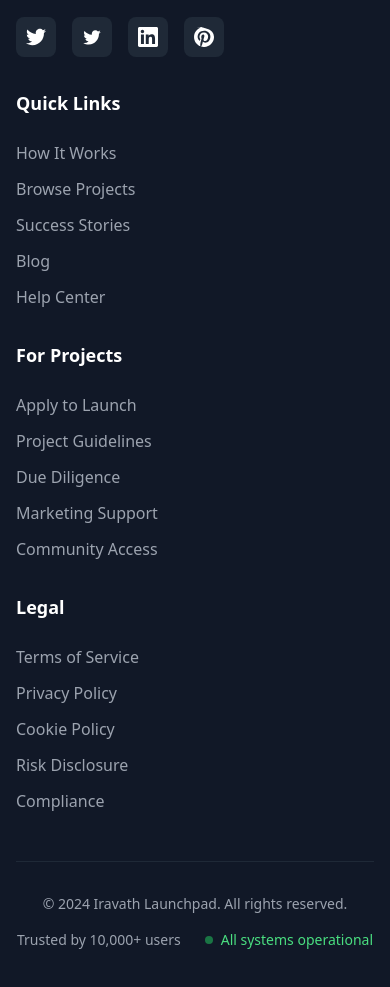
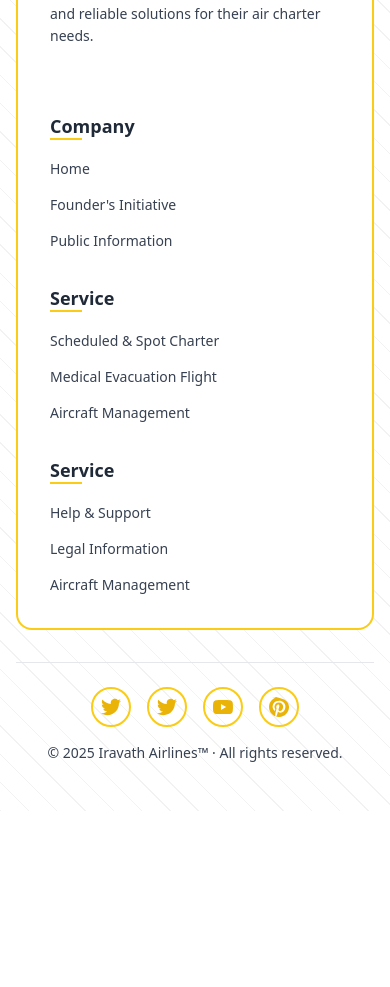
Before and after one commit to Xiorent-Technologies/iravath, a Next.js app: page / in a window 390 px wide. Shown: the part 6780-7767 px from the top of the page. After the commit the page ends 7591 px from the top, so only its background shows below. Built offline with nearby package versions, Linux system fonts and the light colour scheme.

Commit message:
footer and publci hero section

```diff
--- a/src/components/layout/Footer.tsx
+++ b/src/components/layout/Footer.tsx
@@ -1,92 +1,145 @@
+import React from 'react';
+import Link from 'next/link';
+import { images } from '@/utils/images';
+
 export default function Footer() {
   return (
-    <footer className="bg-gray-900 text-white">
-      <div className="max-w-7xl mx-auto px-4 sm:px-6 lg:px-8 py-16">
+    <footer className="bg-white relative">
+      {/* Background Pattern */}
+      <div className="absolute inset-0 opacity-5">
+        <div className="w-full h-full" style={{
+          backgroundImage: `repeating-linear-gradient(45deg, #000 0px, #000 1px, transparent 1px, transparent 20px)`,
+        }}></div>
+      </div>
+
+      <div className="max-w-7xl mx-auto px-4 py-12 relative z-10">
+        {/* Main Footer Content */}
+        <div className="bg-white rounded-2xl border-2 border-yellow-400 p-8 md:p-12">
           <div className="grid grid-cols-1 md:grid-cols-2 lg:grid-cols-4 gap-8">
-          {/* Brand Section */}
+            {/* Left Section - Logo and About */}
             <div className="lg:col-span-1">
+              {/* Logo */}
               <div className="flex items-center mb-6">
-              <div className="w-10 h-10 bg-gradient-to-r from-purple-500 to-pink-500 rounded-lg flex items-center justify-center mr-3">
-                <span className="text-white font-bold text-xl">I</span>
+                <img
+                  src={images.logo}
+                  alt="Iravath Airlines Logo"
+                  className="w-16 h-16 mr-3"
+                />
               </div>
-              <span className="text-2xl font-bold">Iravath</span>
+
+              {/* About Text */}
+              <p className="text-gray-700 text-sm leading-relaxed mb-8">
+                Iravath Airlines is totally committed to supporting our clients by providing safe and reliable solutions for their air charter needs.
+              </p>
             </div>
-            <p className="text-gray-400 mb-6 leading-relaxed">
-              The premier launchpad for discovering and investing in the next generation of blockchain innovations.
-            </p>
-            <div className="flex space-x-4">
-              <a href="#" className="w-10 h-10 bg-gray-800 rounded-lg flex items-center justify-center hover:bg-purple-600 transition-colors">
-                <svg className="w-5 h-5" fill="currentColor" viewBox="0 0 24 24">
-                  <path d="M24 4.557c-.883.392-1.832.656-2.828.775 1.017-.609 1.798-1.574 2.165-2.724-.951.564-2.005.974-3.127 1.195-.897-.957-2.178-1.555-3.594-1.555-3.179 0-5.515 2.966-4.797 6.045-4.091-.205-7.719-2.165-10.148-5.144-1.29 2.213-.669 5.108 1.523 6.574-.806-.026-1.566-.247-2.229-.616-.054 2.281 1.581 4.415 3.949 4.89-.693.188-1.452.232-2.224.084.626 1.956 2.444 3.379 4.6 3.419-2.07 1.623-4.678 2.348-7.29 2.04 2.179 1.397 4.768 2.212 7.548 2.212 9.142 0 14.307-7.721 13.995-14.646.962-.695 1.797-1.562 2.457-2.549z"/>
+
+            {/* Company Column */}
+            <div>
+              <h3 className="text-lg font-bold text-gray-800 mb-4 relative">
+                Company
+                <div className="absolute bottom-0 left-0 w-8 h-0.5 bg-yellow-400"></div>
+              </h3>
+              <ul className="space-y-3">
+                <li>
+                  <Link href="/" className="text-gray-700 hover:text-gray-900 transition-colors text-sm">
+                    Home
+                  </Link>
+                </li>
+                <li>
+                  <Link href="/founders-initiative" className="text-gray-700 hover:text-gray-900 transition-colors text-sm">
+                    Founder&apos;s Initiative
+                  </Link>
+                </li>
+                <li>
+                  <Link href="/public-information" className="text-gray-700 hover:text-gray-900 transition-colors text-sm">
+                    Public Information
+                  </Link>
+                </li>
+              </ul>
+            </div>
+
+            {/* First Service Column */}
+            <div>
+              <h3 className="text-lg font-bold text-gray-800 mb-4 relative">
+                Service
+                <div className="absolute bottom-0 left-0 w-8 h-0.5 bg-yellow-400"></div>
+              </h3>
+              <ul className="space-y-3">
+                <li>
+                  <a href="#" className="text-gray-700 hover:text-gray-900 transition-colors text-sm">
+                    Scheduled & Spot Charter
+                  </a>
+                </li>
+                <li>
+                  <a href="#" className="text-gray-700 hover:text-gray-900 transition-colors text-sm">
+                    Medical Evacuation Flight
+                  </a>
+                </li>
+                <li>
+                  <a href="#" className="text-gray-700 hover:text-gray-900 transition-colors text-sm">
+                    Aircraft Management
+                  </a>
+                </li>
+              </ul>
+            </div>
+
+            {/* Second Service Column */}
+            <div>
+              <h3 className="text-lg font-bold text-gray-800 mb-4 relative">
+                Service
+                <div className="absolute bottom-0 left-0 w-8 h-0.5 bg-yellow-400"></div>
+              </h3>
+              <ul className="space-y-3">
+                <li>
+                  <a href="#" className="text-gray-700 hover:text-gray-900 transition-colors text-sm">
+                    Help & Support
+                  </a>
+                </li>
+                <li>
+                  <a href="#" className="text-gray-700 hover:text-gray-900 transition-colors text-sm">
+                    Legal Information
+                  </a>
+                </li>
+                <li>
+                  <a href="#" className="text-gray-700 hover:text-gray-900 transition-colors text-sm">
+                    Aircraft Management
+                  </a>
+                </li>
+              </ul>
+            </div>
+          </div>
+        </div>
+
+        {/* Bottom Section - Social Media and Copyright */}
+        <div className="mt-8 pt-6 border-t border-gray-200 flex flex-col md:flex-row justify-between items-center">
+          {/* Social Media Icons */}
+          <div className="flex space-x-4 mb-4 md:mb-0">
+                         <a href="#" className="w-10 h-10 border-2 border-yellow-400 rounded-full flex items-center justify-center hover:bg-yellow-400 transition-colors">
+               <svg className="w-5 h-5 text-yellow-500" fill="currentColor" viewBox="0 0 24 24">
+                 <path d="M24 4.557c-.883.392-1.832.656-2.828.775 1.017-.609 1.798-1.574 2.165-2.724-.951.564-2.005.974-3.127 1.195-.897-.957-2.178-1.555-3.594-1.555-3.179 0-5.515 2.966-4.797 6.045-4.091-.205-7.719-2.165-10.148-5.144-1.29 2.213-.669 5.108 1.523 6.574-.806-.026-1.566-.247-2.229-.616-.054 2.281 1.581 4.415 3.949 4.89-.693.188-1.452.232-2.224.084.626 1.956 2.444 3.379 4.6 3.419-2.07 1.623-4.678 2.348-7.29 2.04 2.179 1.397 4.768 2.212 7.548 2.212 9.142 0 14.307-7.721 13.995-14.646.962-.695 1.797-1.562 2.457-2.549z" />
                </svg>
              </a>
-              <a href="#" className="w-10 h-10 bg-gray-800 rounded-lg flex items-center justify-center hover:bg-purple-600 transition-colors">
-                <svg className="w-5 h-5" fill="currentColor" viewBox="0 0 24 24">
-                  <path d="M22.46 6c-.77.35-1.6.58-2.46.69.88-.53 1.56-1.37 1.88-2.38-.83.5-1.75.85-2.72 1.05C18.37 4.5 17.26 4 16 4c-2.35 0-4.27 1.92-4.27 4.29 0 .34.04.67.11.98C8.28 9.09 5.11 7.38 3 4.79c-.37.63-.58 1.37-.58 2.15 0 1.49.75 2.81 1.91 3.56-.71 0-1.37-.2-1.95-.5v.03c0 2.08 1.48 3.82 3.44 4.21a4.22 4.22 0 0 1-1.93.07 4.28 4.28 0 0 0 4 2.98 8.521 8.521 0 0 1-5.33 1.84c-.34 0-.68-.02-1.02-.06C3.44 20.29 5.7 21 8.12 21 16 21 20.33 14.46 20.33 8.79c0-.19 0-.37-.01-.56.84-.6 1.56-1.36 2.14-2.23z"/>
+             <a href="#" className="w-10 h-10 border-2 border-yellow-400 rounded-full flex items-center justify-center hover:bg-yellow-400 transition-colors">
+               <svg className="w-5 h-5 text-yellow-500" fill="currentColor" viewBox="0 0 24 24">
+                 <path d="M23.953 4.57a10 10 0 01-2.825.775 4.958 4.958 0 002.163-2.723c-.951.555-2.005.959-3.127 1.184a4.92 4.92 0 00-8.384 4.482C7.69 8.095 4.067 6.13 1.64 3.162a4.822 4.822 0 00-.666 2.475c0 1.71.87 3.213 2.188 4.096a4.904 4.904 0 01-2.228-.616v.06a4.923 4.923 0 003.946 4.827 4.996 4.996 0 01-2.212.085 4.936 4.936 0 004.604 3.417 9.867 9.867 0 01-6.102 2.105c-.39 0-.779-.023-1.17-.067a13.995 13.995 0 007.557 2.209c9.053 0 13.998-7.496 13.998-13.985 0-.21 0-.42-.015-.63A9.935 9.935 0 0024 4.59z" />
                </svg>
              </a>
-              <a href="#" className="w-10 h-10 bg-gray-800 rounded-lg flex items-center justify-center hover:bg-purple-600 transition-colors">
-                <svg className="w-5 h-5" fill="currentColor" viewBox="0 0 24 24">
-                  <path d="M20.447 20.452h-3.554v-5.569c0-1.328-.027-3.037-1.852-3.037-1.853 0-2.136 1.445-2.136 2.939v5.667H9.351V9h3.414v1.561h.046c.477-.9 1.637-1.85 3.37-1.85 3.601 0 4.267 2.37 4.267 5.455v6.286zM5.337 7.433c-1.144 0-2.063-.926-2.063-2.065 0-1.138.92-2.063 2.063-2.063 1.14 0 2.064.925 2.064 2.063 0 1.139-.925 2.065-2.064 2.065zm1.782 13.019H3.555V9h3.564v11.452zM22.225 0H1.771C.792 0 0 .774 0 1.729v20.542C0 23.227.792 24 1.771 24h20.451C23.2 24 24 23.227 24 22.271V1.729C24 .774 23.2 0 22.222 0h.003z"/>
+             <a href="#" className="w-10 h-10 border-2 border-yellow-400 rounded-full flex items-center justify-center hover:bg-yellow-400 transition-colors">
+               <svg className="w-5 h-5 text-yellow-500" fill="currentColor" viewBox="0 0 24 24">
+                 <path d="M23.498 6.186a3.016 3.016 0 0 0-2.122-2.136C19.505 3.545 12 3.545 12 3.545s-7.505 0-9.377.505A3.017 3.017 0 0 0 .502 6.186C0 8.07 0 12 0 12s0 3.93.502 5.814a3.016 3.016 0 0 0 2.122 2.136c1.871.505 9.376.505 9.376.505s7.505 0 9.377-.505a3.015 3.015 0 0 0 2.122-2.136C24 15.93 24 12 24 12s0-3.93-.502-5.814zM9.545 15.568V8.432L15.818 12l-6.273 3.568z" />
                </svg>
              </a>
-              <a href="#" className="w-10 h-10 bg-gray-800 rounded-lg flex items-center justify-center hover:bg-purple-600 transition-colors">
-                <svg className="w-5 h-5" fill="currentColor" viewBox="0 0 24 24">
-                  <path d="M12.017 0C5.396 0 .029 5.367.029 11.987c0 5.079 3.158 9.417 7.618 11.174-.105-.949-.199-2.403.041-3.439.219-.937 1.406-5.957 1.406-5.957s-.359-.72-.359-1.781c0-1.663.967-2.911 2.168-2.911 1.024 0 1.518.769 1.518 1.688 0 1.029-.653 2.567-.992 3.992-.285 1.193.6 2.165 1.775 2.165 2.128 0 3.768-2.245 3.768-5.487 0-2.861-2.063-4.869-5.008-4.869-3.41 0-5.409 2.562-5.409 5.199 0 1.033.394 2.143.889 2.741.099.12.112.225.085.345-.09.375-.293 1.199-.334 1.363-.053.225-.172.271-.402.165-1.495-.69-2.433-2.878-2.433-4.646 0-3.776 2.748-7.252 7.92-7.252 4.158 0 7.392 2.967 7.392 6.923 0 4.135-2.607 7.462-6.233 7.462-1.214 0-2.357-.629-2.746-1.378l-.748 2.853c-.271 1.043-1.002 2.35-1.492 3.146C9.57 23.812 10.763 24.009 12.017 24.009c6.624 0 11.99-5.367 11.99-11.988C24.007 5.367 18.641.001.012.001z"/>
+             <a href="#" className="w-10 h-10 border-2 border-yellow-400 rounded-full flex items-center justify-center hover:bg-yellow-400 transition-colors">
+               <svg className="w-5 h-5 text-yellow-500" fill="currentColor" viewBox="0 0 24 24">
+                 <path d="M12.017 0C5.396 0 .029 5.367.029 11.987c0 5.079 3.158 9.417 7.618 11.174-.105-.949-.199-2.403.041-3.439.219-.937 1.406-5.957 1.406-5.957s-.359-.72-.359-1.781c0-1.663.967-2.911 2.168-2.911 1.024 0 1.518.769 1.518 1.688 0 1.029-.653 2.567-.992 3.992-.285 1.193.6 2.165 1.775 2.165 2.128 0 3.768-2.245 3.768-5.487 0-2.861-2.063-4.869-5.008-4.869-3.41 0-5.409 2.562-5.409 5.199 0 1.033.394 2.143.889 2.741.099.12.112.225.085.345-.09.375-.293 1.199-.334 1.363-.053.225-.172.271-.402.165-1.495-.69-2.433-2.878-2.433-4.646 0-3.776 2.748-7.252 7.92-7.252 4.158 0 7.392 2.967 7.392 6.923 0 4.135-2.607 7.462-6.233 7.462-1.214 0-2.357-.629-2.746-1.378l-.748 2.853c-.271 1.043-1.002 2.35-1.492 3.146C9.57 23.812 10.763 24.009 12.017 24.009c6.624 0 11.99-5.367 11.99-11.988C24.007 5.367 18.641.001.012.001z" />
                </svg>
              </a>
           </div>
-          </div>
 
-          {/* Quick Links */}
-          <div>
-            <h3 className="text-lg font-semibold mb-6">Quick Links</h3>
-            <ul className="space-y-3">
-              <li><a href="#" className="text-gray-400 hover:text-white transition-colors">How It Works</a></li>
-              <li><a href="#" className="text-gray-400 hover:text-white transition-colors">Browse Projects</a></li>
-              <li><a href="#" className="text-gray-400 hover:text-white transition-colors">Success Stories</a></li>
-              <li><a href="#" className="text-gray-400 hover:text-white transition-colors">Blog</a></li>
-              <li><a href="#" className="text-gray-400 hover:text-white transition-colors">Help Center</a></li>
-            </ul>
-          </div>
-
-          {/* For Projects */}
-          <div>
-            <h3 className="text-lg font-semibold mb-6">For Projects</h3>
-            <ul className="space-y-3">
-              <li><a href="#" className="text-gray-400 hover:text-white transition-colors">Apply to Launch</a></li>
-              <li><a href="#" className="text-gray-400 hover:text-white transition-colors">Project Guidelines</a></li>
-              <li><a href="#" className="text-gray-400 hover:text-white transition-colors">Due Diligence</a></li>
-              <li><a href="#" className="text-gray-400 hover:text-white transition-colors">Marketing Support</a></li>
-              <li><a href="#" className="text-gray-400 hover:text-white transition-colors">Community Access</a></li>
-            </ul>
-          </div>
-
-          {/* Legal */}
-          <div>
-            <h3 className="text-lg font-semibold mb-6">Legal</h3>
-            <ul className="space-y-3">
-              <li><a href="#" className="text-gray-400 hover:text-white transition-colors">Terms of Service</a></li>
-              <li><a href="#" className="text-gray-400 hover:text-white transition-colors">Privacy Policy</a></li>
-              <li><a href="#" className="text-gray-400 hover:text-white transition-colors">Cookie Policy</a></li>
-              <li><a href="#" className="text-gray-400 hover:text-white transition-colors">Risk Disclosure</a></li>
-              <li><a href="#" className="text-gray-400 hover:text-white transition-colors">Compliance</a></li>
-            </ul>
-          </div>
-        </div>
-
-        {/* Bottom Section */}
-        <div className="border-t border-gray-800 mt-12 pt-8 flex flex-col md:flex-row justify-between items-center">
-          <p className="text-gray-400 text-sm">
-            © 2024 Iravath Launchpad. All rights reserved.
+          {/* Copyright */}
+          <p className="text-gray-700 text-sm">
+            © 2025 Iravath Airlines™ · All rights reserved.
           </p>
-          <div className="flex items-center space-x-6 mt-4 md:mt-0">
-            <span className="text-gray-400 text-sm">Trusted by 10,000+ users</span>
-            <div className="flex items-center space-x-2">
-              <div className="w-2 h-2 bg-green-500 rounded-full animate-pulse"></div>
-              <span className="text-green-400 text-sm">All systems operational</span>
-            </div>
-          </div>
         </div>
       </div>
     </footer>
--- a/src/components/sections/PublicInfoHeroSection.tsx
+++ b/src/components/sections/PublicInfoHeroSection.tsx
@@ -1,8 +1,8 @@
 export default function PublicInfoHeroSection() {
   return (
-    <section className="relative min-h-screen overflow-hidden">
+    <section className="relative overflow-hidden">
       {/* Hero Section with Airplane Cabin Background */}
-      <div className="relative h-screen flex items-center justify-center">
+      <div className="relative h-[60vh] md:h-screen flex items-center justify-center">
         {/* Background Image */}
         <div
           className="absolute inset-0 bg-cover bg-center bg-no-repeat"
@@ -14,9 +14,9 @@
 
         {/* Content */}
         <div className="relative z-10 w-full h-full flex flex-col justify-end items-center pb-8 md:pb-12 lg:pb-16">
-          <h2 className="text-2xl sm:text-3xl md:text-4xl lg:text-5xl xl:text-6xl font-serif text-white leading-tight text-center px-4">
+          <h1 className="text-3xl sm:text-3xl md:text-4xl lg:text-5xl xl:text-6xl font-serif text-white leading-tight text-center px-4">
             For the Public. For Every Journey.
-          </h2>
+          </h1>
         </div>
       </div>
     </section>
```
Lines whose indentation alone changed are shown as unchanged.
